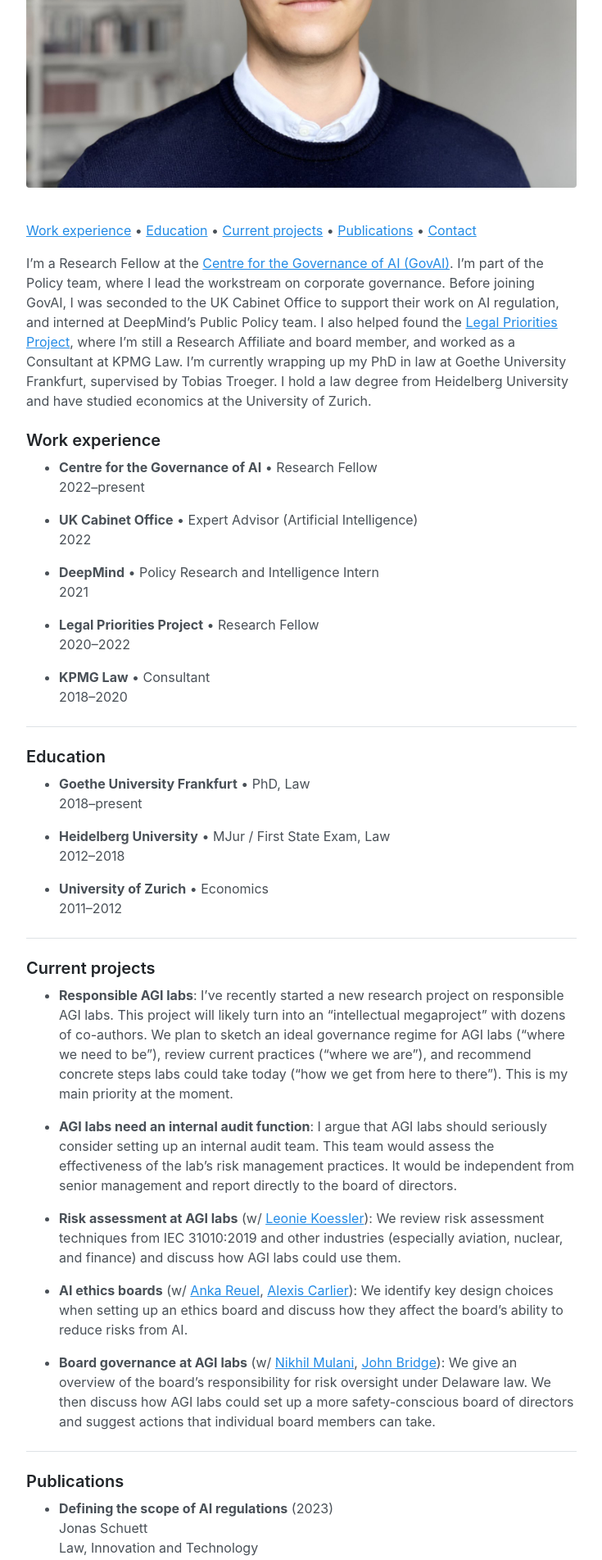
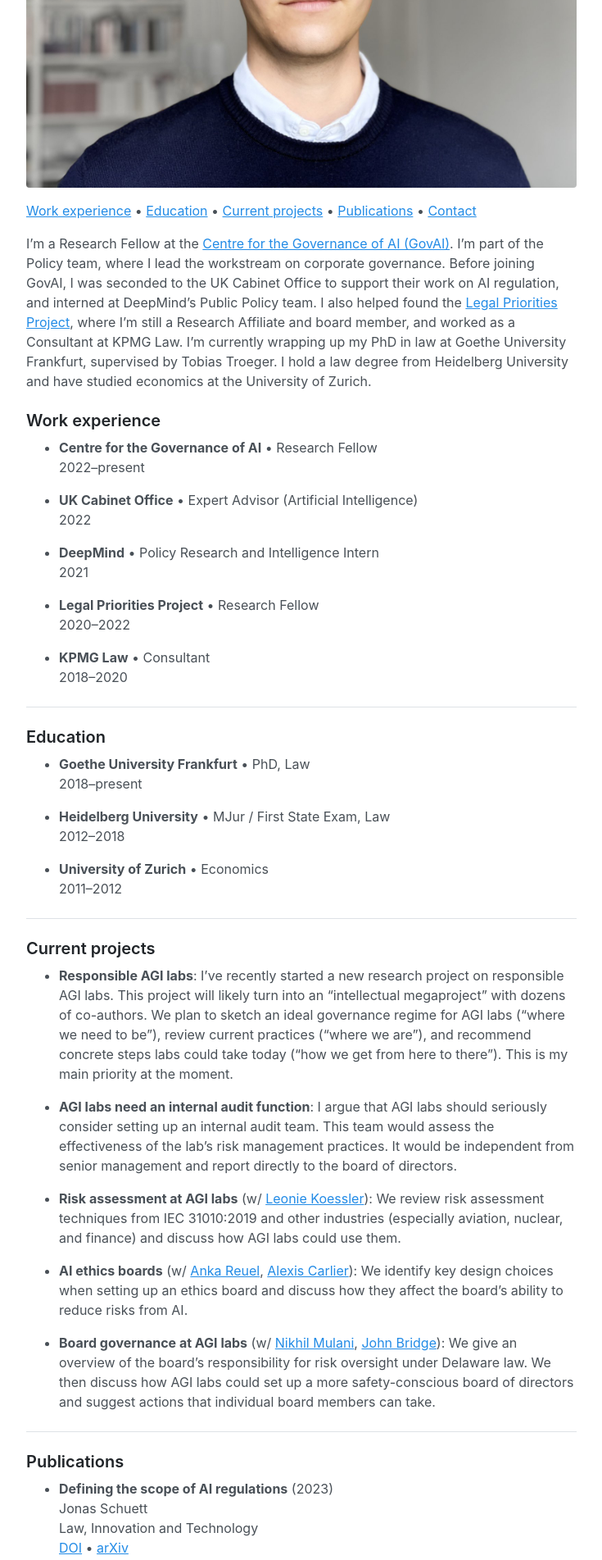
Before and after one commit to jonasschuett/jonasschuett.github.io, a Jekyll site: the page built from _posts/2020-04-04-introduction.md, in a window 1280 px wide. Shown: the part 516-2419 px from the top of the page at 82% size, without its empty margins (272-1007 px from the left). Built offline with Jekyll 4.4.1, drawn with Linux system fonts in a browser that asks for light colours.

```diff
--- a/_posts/2020-04-04-introduction.md
+++ b/_posts/2020-04-04-introduction.md
@@ -5,7 +5,7 @@ title: Hi, I'm Jonas! I'm a researcher at the Centre for the Governance of AI in
 
 <br>![Jonas Schuett](/jonasschuett.jpg "Jonas Schuett")
 
-<br>[Work experience](#work-experience) • [Education](#education) • [Current projects](#current-projects) • [Publications](#publications) • [Contact](#contact)
+[Work experience](#work-experience) • [Education](#education) • [Current projects](#current-projects) • [Publications](#publications) • [Contact](#contact)
 
 I'm a Research Fellow at the [Centre for the Governance of AI (GovAI)](https://www.governance.ai/). I'm part of the Policy team, where I lead the workstream on corporate governance. Before joining GovAI, I was seconded to the UK Cabinet Office to support their work on AI regulation, and interned at DeepMind’s Public Policy team. I also helped found the [Legal Priorities Project](https://www.legalpriorities.org/), where I'm still a Research Affiliate and board member, and worked as a Consultant at KPMG Law. I'm currently wrapping up my PhD in law at Goethe University Frankfurt, supervised by Tobias Troeger. I hold a law degree from Heidelberg University and have studied economics at the University of Zurich.
 
```
